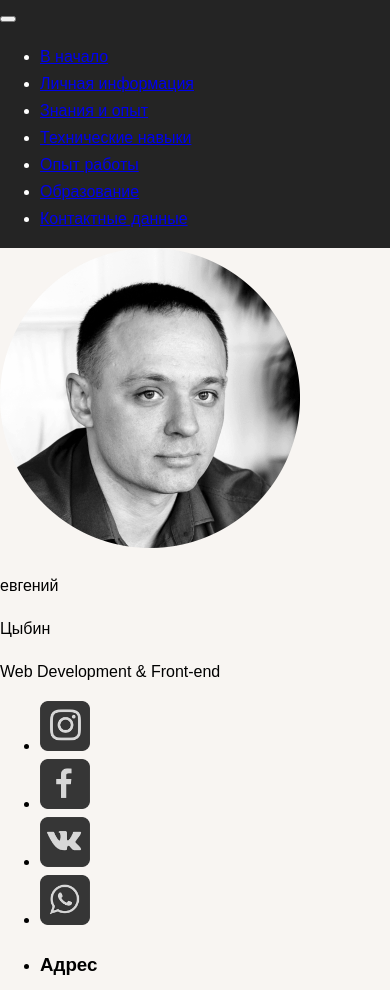
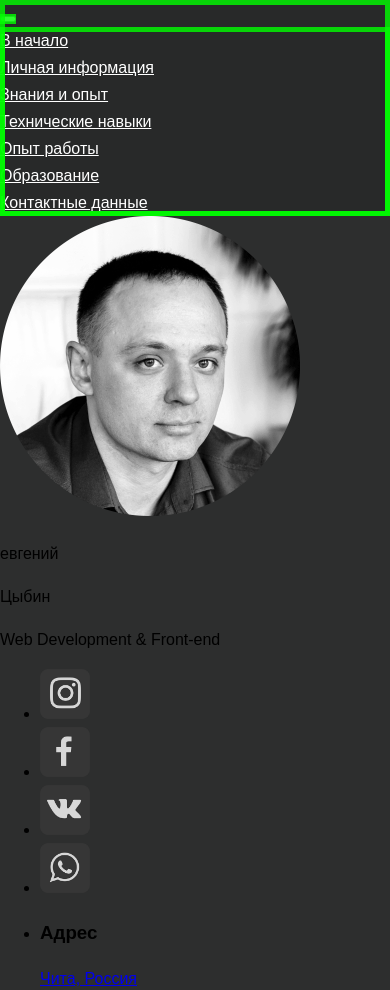
Before and after one commit to faramund21/businesscard.github.io, a plain HTML site: page index.html in a window 390 px wide. Shown: the top 990 px of the page. Drawn offline with Linux system fonts and the light colour scheme; a web font is replaced by a local one.

Commit message:
первый раз смотрю на мобильном и планшете

```diff
--- a/less/style.less
+++ b/less/style.less
@@ -2,8 +2,8 @@
 
 // Colors
 
-@darkgrey: #292929;
-@lightgrey: #f8f5f2;
+@darkgrey: #282929;
+@lightgrey: #2d2e2e;
 
 // Viewports
 
@@ -75,19 +75,33 @@ img {
 	display: flex;
 	flex-direction: column;
 
-	background-color: #242424;
+	background-color: @darkgrey;
 	color: #ffffff;
 }
 
 // @import("blocks/main-nav.less");
 
+.main-nav {
+	outline: 5px solid rgba(0, 255, 0, .8);
+	outline-offset: -5px;
+}
+
+.main-nav__toggle {
+	outline: 5px solid rgba(0, 255, 0, .8);
+	outline-offset: -5px;
+}
+
+.main-nav__wrapper {
+	outline: 5px solid rgba(0, 255, 0, .8);
+	outline-offset: -5px;
+}
 .main-nav__list {
 	margin: 0;
 	padding: 0;
 	list-style: none;
 }
 
-.main-nav__list {
+.main-nav__list a {
 	color: #ffffff;
 }
 
@@ -95,20 +109,19 @@ img {
 	.main-nav__wrapper {
 		display: flex;
 		justify-content: space-between;
-		width: 640px;
+		width: 570px;
 		margin: 0 auto;
 	}
+	.main-nav__toggle {
+		display: none;
+	}
+}
 
 @media(min-width: @desktop-width) {
 	.main-nav__wrapper {
 		display: flex;
 		justify-content: space-between;
-		width: 640px;
+		width: 1200px;
 		margin: 0 auto;
 	}
-
-@media(min-width: @tablet-width) {
-	.main-nav__wrapper {
-		display: flex;
-		justify-content: space-between;
-// @import("blocks/nav-list.less");
+}
```
Also changed, not shown: css/style.css, 1 other file.
